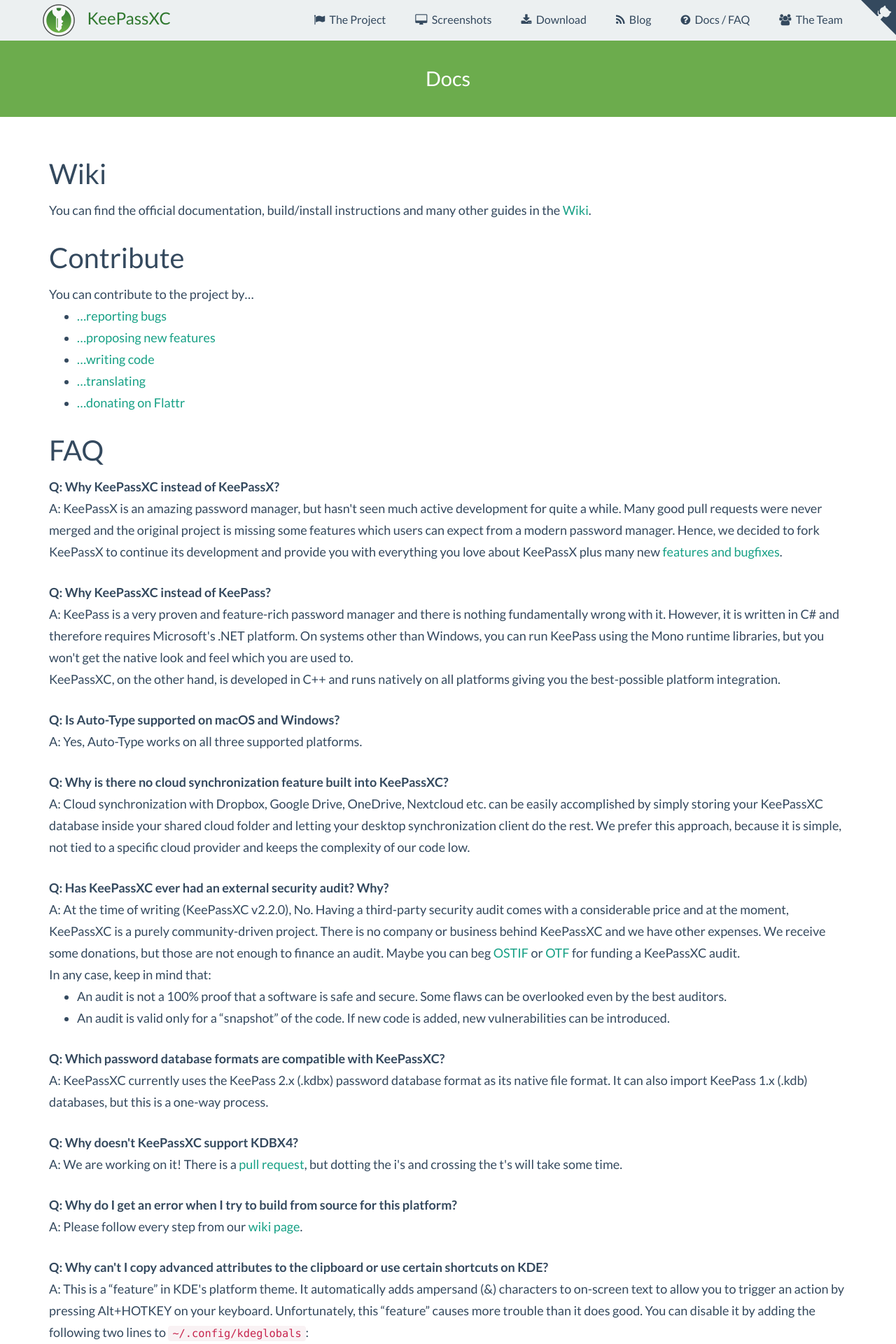
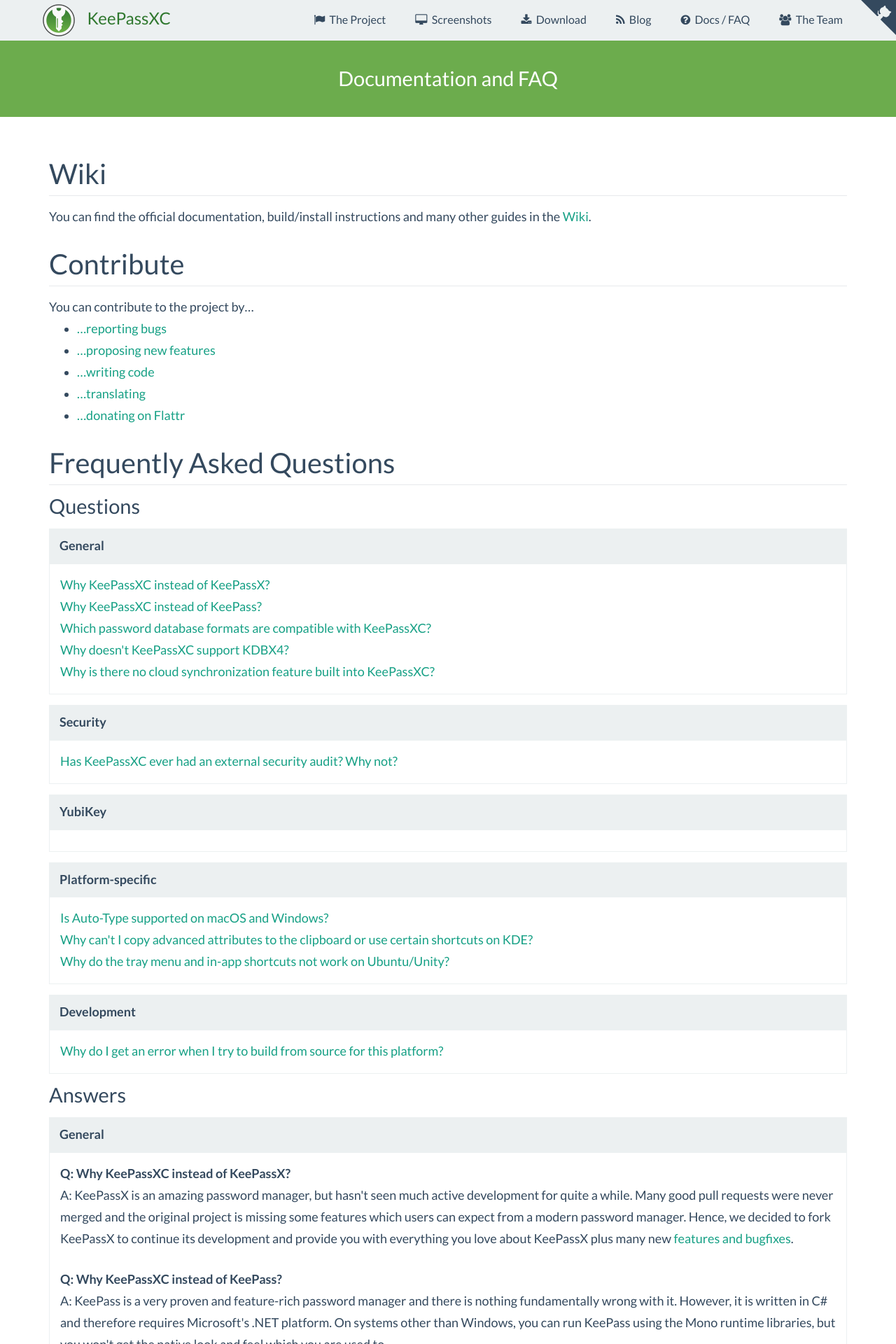
Before and after one commit to keepassxreboot/keepassxc-org, a Jekyll site: the page built from docs.html, in a window 1280 px wide. Shown: the top 1920 px of the page at 70% size. Built offline with Jekyll 4.4.1, drawn with Linux system fonts in a browser that asks for light colours; comment, search, counter and statistics services are not loaded; some of the changed text lies outside the part shown.

Commit message:
Redesign FAQ

```diff
--- a/docs.html
+++ b/docs.html
@@ -1,6 +1,6 @@
 ---
 layout: pages
-title: Docs
+title: Documentation and FAQ
 permalink: docs
 ---
 
@@ -23,7 +23,45 @@
 </div>
 
 <div class="faq" id="faq">
-    <h3>FAQ</h3>
+    <h3>Frequently Asked Questions</h3>
+
+    <h4>Questions</h4>
+
+    <h5>General</h5>
+    <ul class="faq-questions">
+        <li><a href="#faq-keepassx">Why KeePassXC instead of KeePassX?</a></li>
+        <li><a href="#faq-keepass">Why KeePassXC instead of KeePass?</a></li>
+        <li><a href="#faq-format">Which password database formats are compatible with KeePassXC?</a></li>
+        <li><a href="#faq-kdbx4">Why doesn't KeePassXC support KDBX4?</a></li>
+        <li><a href="#faq-cloudsync">Why is there no cloud synchronization feature built into KeePassXC?</a></li>
+    </ul>
+
+    <h5>Security</h5>
+    <ul class="faq-questions">
+        <li><a href="#faq-audit">Has KeePassXC ever had an external security audit? Why not?</a></li>
+    </ul>
+
+    <h5>YubiKey</h5>
+    <ul class="faq-questions">
+
+    </ul>
+
+    <h5>Platform-specific</h5>
+    <ul class="faq-questions">
+        <li><a href="#faq-autotype">Is Auto-Type supported on macOS and Windows?</a></li>
+        <li><a href="#faq-kdeaccelerators">Why can't I copy advanced attributes to the clipboard
+            or use certain shortcuts on KDE?</a></li>
+        <li><a href="#faq-ubuntushortcuts">Why do the tray menu and in-app shortcuts not work on Ubuntu/Unity?</a></li>
+    </ul>
+
+    <h5>Development</h5>
+    <ul class="faq-questions">
+        <li><a href="#faq-builderror">Why do I get an error when I try to build from source for this platform?</a></li>
+    </ul>
+
+    <h4>Answers</h4>
+
+    <h5>General</h5>
     <dl>
         <dt id="faq-keepassx"><a href="#faq-keepassx">Why KeePassXC instead of KeePassX?</a></dt>
         <dd>KeePassX is an amazing password manager, but hasn't seen much active development for quite a while. Many
@@ -41,8 +79,15 @@
             platform integration.
         </dd>
 
-        <dt id="faq-autotype"><a href="#faq-autotype">Is Auto-Type supported on macOS and Windows?</a></dt>
-        <dd>Yes, Auto-Type works on all three supported platforms.</dd>
+        <dt id="faq-format"><a href="#faq-format">Which password database formats are compatible with KeePassXC?</a></dt>
+        <dd>KeePassXC currently uses the KeePass 2.x (.kdbx) password database format as its native file format.
+            It can also import KeePass 1.x (.kdb) databases, but this is a one-way process.
+        </dd>
+
+        <dt id="faq-kdbx4"><a href="#faq-kdbx4">Why doesn't KeePassXC support KDBX4?</a></dt>
+        <dd>We are working on it! There is a <a href="https://github.com/keepassxreboot/keepassxc/issues/148">pull request</a>,
+            but dotting the i's and crossing the t's will take some time.
+        </dd>
 
         <dt id="faq-cloudsync"><a href="#faq-cloudsync">Why is there no cloud synchronization feature built into KeePassXC?</a></dt>
         <dd>Cloud synchronization with Dropbox, Google Drive, OneDrive, Nextcloud etc. can be easily accomplished by
@@ -50,9 +95,12 @@
             do the rest. We prefer this approach, because it is simple, not tied to a specific cloud provider and keeps
             the complexity of our code low.
         </dd>
+    </dl>
 
-        <dt id="faq-audit"><a href="#faq-audit">Has KeePassXC ever had an external security audit? Why?</a></dt>
-        <dd>At the time of writing (KeePassXC v2.2.0), No.
+    <h5>Security</h5>
+    <dl>
+        <dt id="faq-audit"><a href="#faq-audit">Has KeePassXC ever had an external security audit? Why not?</a></dt>
+        <dd>At the time of writing, No.
             Having a third-party security audit comes with a considerable price and at the moment, KeePassXC is a purely community-driven project.
             There is no company or business behind KeePassXC and we have other expenses. We receive some donations, but those are not enough to finance an audit.
             Maybe you can beg <a href="https://ostif.org/">OSTIF</a> or <a href="https://www.opentech.fund/">OTF</a> for funding a KeePassXC audit.
@@ -63,20 +111,17 @@
                 <li>An audit is valid only for a “snapshot” of the code. If new code is added, new vulnerabilities can be introduced.</li>
             </ul>
         </dd>
+    </dl>
 
-        <dt id="faq-format"><a href="#faq-format">Which password database formats are compatible with KeePassXC?</a></dt>
-        <dd>KeePassXC currently uses the KeePass 2.x (.kdbx) password database format as its native file format.
-            It can also import KeePass 1.x (.kdb) databases, but this is a one-way process.
-        </dd>
+    <h5>YubiKey</h5>
+    <dl>
 
-        <dt id="faq-kdbx4"><a href="#faq-kdbx4">Why doesn't KeePassXC support KDBX4?</a></dt>
-        <dd>We are working on it! There is a <a href="https://github.com/keepassxreboot/keepassxc/issues/148">pull request</a>, but dotting the i's and crossing the t's will take some time.
-        </dd>
+    </dl>
 
-        <dt id="faq-builderror"><a href="#faq-builderror">Why do I get an error when I try to build from source for this platform?</a></dt>
-        <dd>Please follow every step from our
-            <a href="https://github.com/keepassxreboot/keepassxc/wiki/Building-KeePassXC">wiki page</a>.
-        </dd>
+    <h5>Platform-specific</h5>
+    <dl>
+        <dt id="faq-autotype"><a href="#faq-autotype">Is Auto-Type supported on macOS and Windows?</a></dt>
+        <dd>Yes, Auto-Type works on all three supported platforms.</dd>
 
         <dt id="faq-kdeaccelerators"><a href="#faq-kdeaccelerators">Why can't I copy advanced attributes to the clipboard
             or use certain shortcuts on KDE?</a></dt>
@@ -101,4 +146,12 @@
             <strong>Note:</strong> When you choose the first or third option, KeePassXC will lose the Unity look and feel.
         </dd>
     </dl>
+
+    <h5>Development</h5>
+    <dl>
+        <dt id="faq-builderror"><a href="#faq-builderror">Why do I get an error when I try to build from source for this platform?</a></dt>
+        <dd>Please follow every step from our
+            <a href="https://github.com/keepassxreboot/keepassxc/wiki/Building-KeePassXC">wiki page</a>.
+        </dd>
+    </dl>
 </div>
```
Also changed, not shown: css/main.css (+48 -0 lines), verifying-signatures.html (+5 -5 lines), css/main.min.css.
